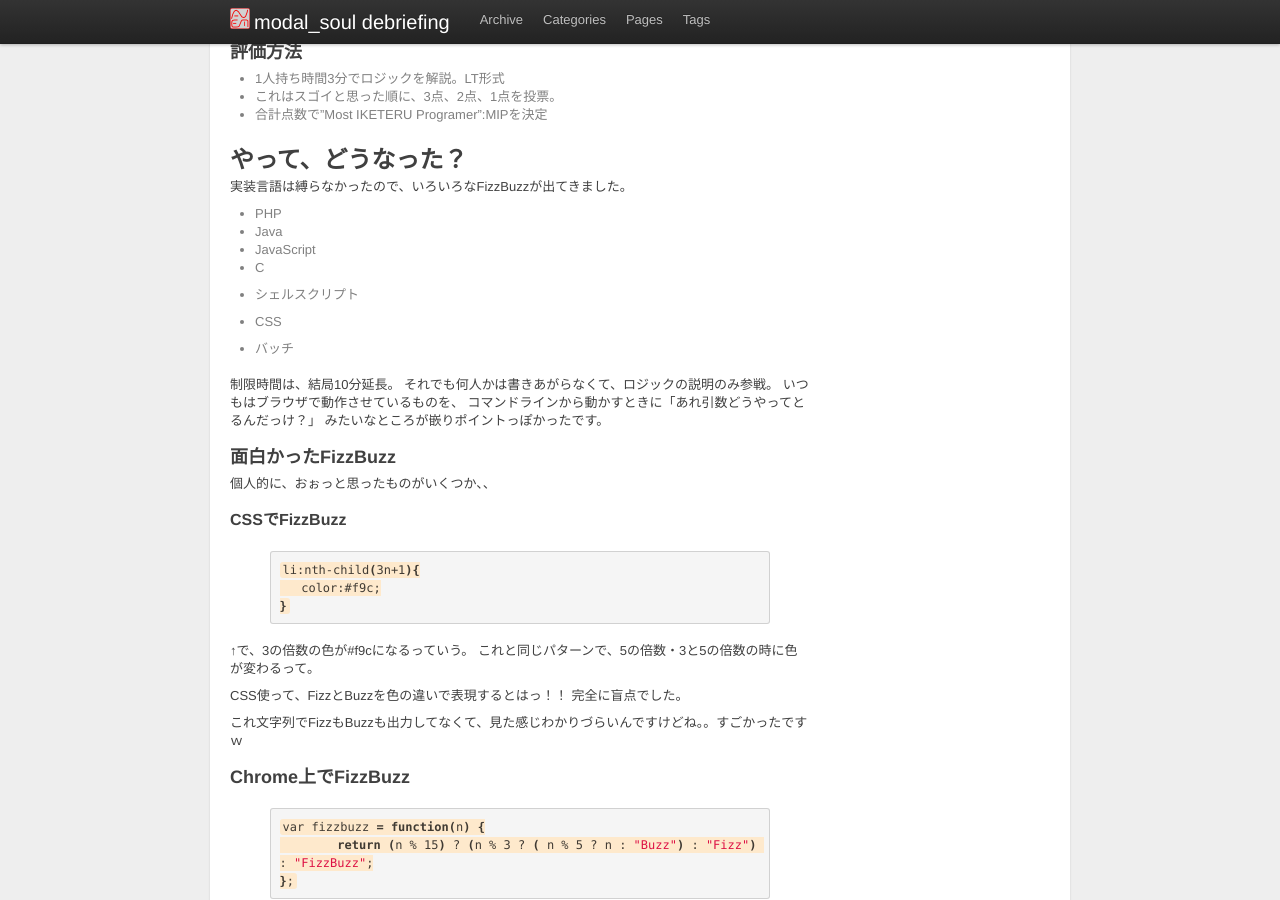
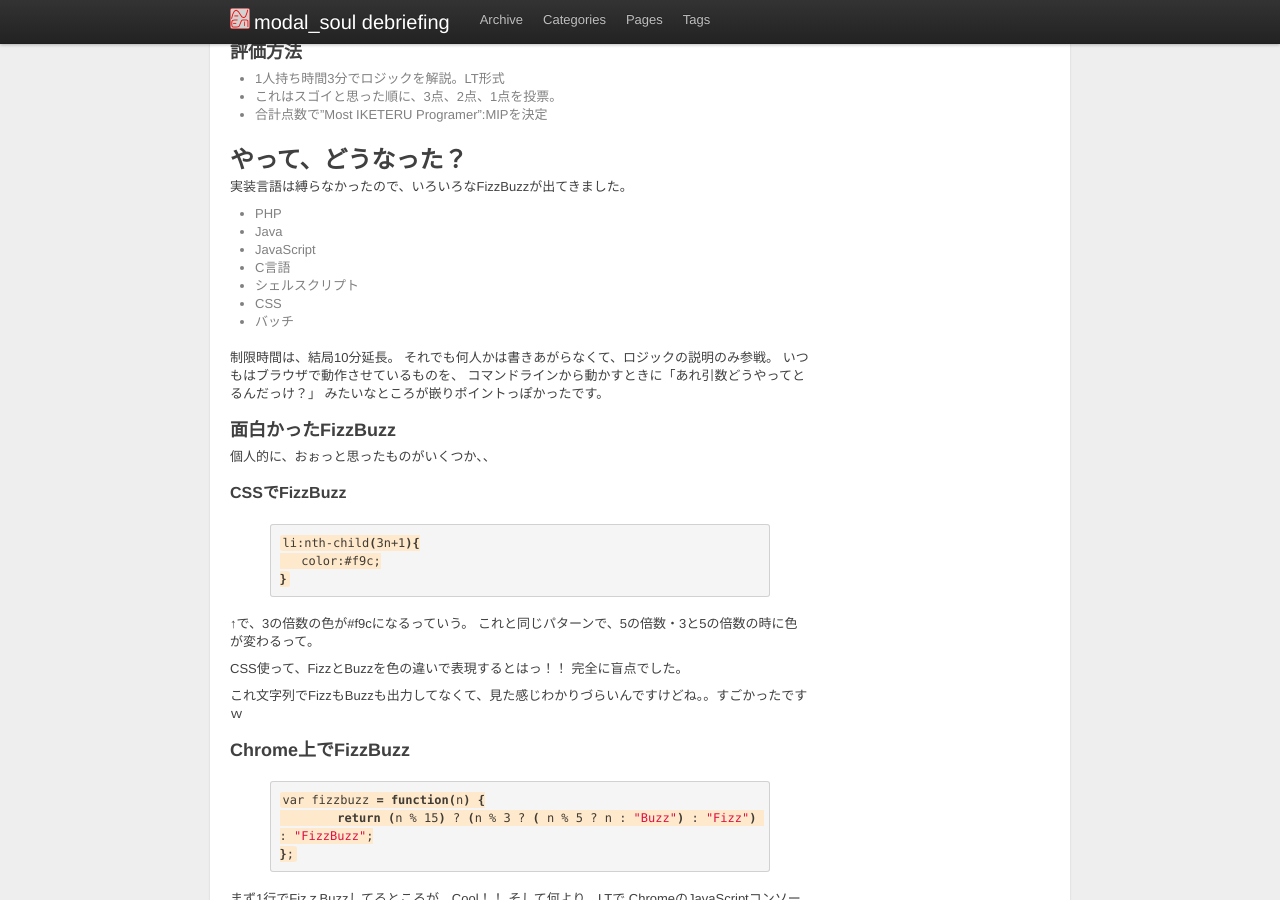
Before and after one commit to modalsoul/old-modalsoul.github.com, a Jekyll site: the page built from _posts/2012-01-24-fizz-buzz.md, in a window 1280 px wide and 900 px high, scrolled down 1162 px. Built offline with Jekyll 4.4.1, drawn with Linux system fonts in a browser that asks for light colours; comment, search, counter and statistics services are not loaded.

Commit message:
edit fizzbuzz blog

```diff
--- a/_posts/2012-01-24-fizz-buzz.md
+++ b/_posts/2012-01-24-fizz-buzz.md
@@ -57,12 +57,9 @@ categories: Programing
 * PHP
 * Java
 * JavaScript
-* C
-
+* C言語
 * シェルスクリプト
-
 * CSS
-
 * バッチ
 
 制限時間は、結局10分延長。
```
